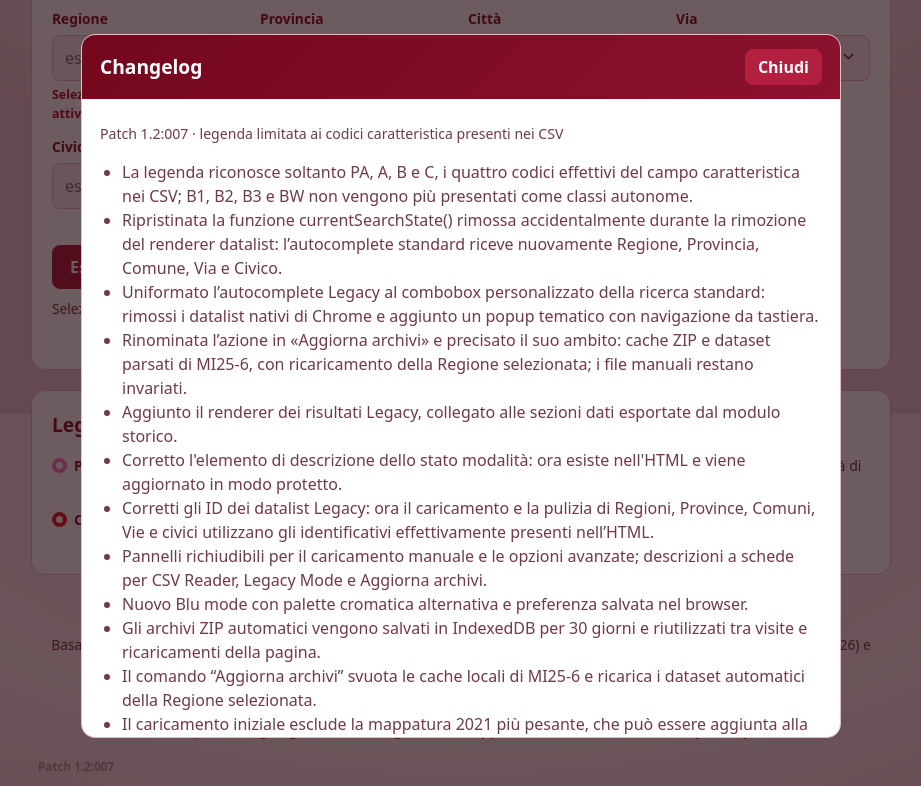
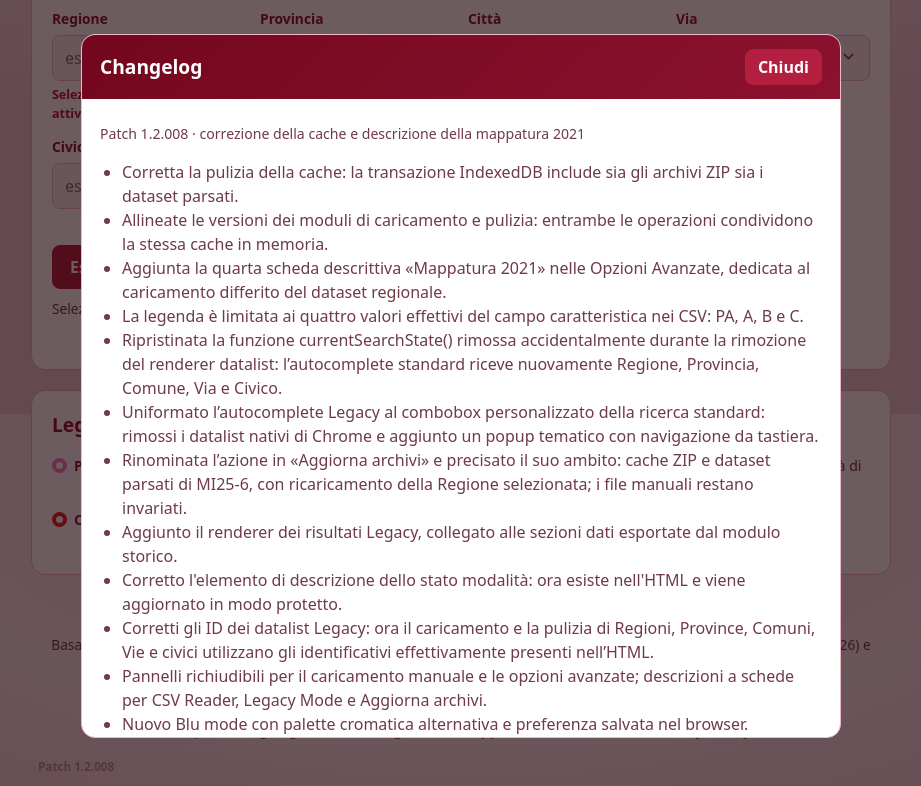
Before and after one commit to ElperLFY/MI25-6, a website: page index.html in a window 1280 px wide. Both pictures are taken after a click on the button "Changelog". Shown: the part 386-1172 px from the top of the page, without its empty margins (179-1100 px from the left). Drawn offline with Linux system fonts and the light colour scheme.

Commit message:
Patch 1.2.008: fix cache invalidation and document 2021 dataset

```diff
--- a/index.html
+++ b/index.html
@@ -74,6 +74,7 @@
                 <button type="button" class="description-tab" id="description-tab-csv" role="tab" aria-selected="true" aria-controls="description-panel-csv" data-description-tab="csv-reader">CSV Reader</button>
                 <button type="button" class="description-tab" id="description-tab-legacy" role="tab" aria-selected="false" aria-controls="description-panel-legacy" data-description-tab="legacy" tabindex="-1">Legacy Mode</button>
                 <button type="button" class="description-tab" id="description-tab-cache" role="tab" aria-selected="false" aria-controls="description-panel-cache" data-description-tab="cache" tabindex="-1">Aggiorna archivi</button>
+                <button type="button" class="description-tab" id="description-tab-2021" role="tab" aria-selected="false" aria-controls="description-panel-2021" data-description-tab="fixed-survey-2021" tabindex="-1">Mappatura 2021</button>
               </div>
               <div class="description-panel" id="description-panel-csv" role="tabpanel" aria-labelledby="description-tab-csv" data-description-panel="csv-reader">
                 <p><strong>CSV Reader</strong> apre il contenuto completo del CSV originale per la Regione e il dataset selezionati, mantenendo intestazioni, colonne e ordine delle righe. La tabella è paginata; il dataset completo viene caricato soltanto quando attivi questa modalità e può richiedere più memoria e tempo.</p>
@@ -83,6 +84,9 @@
               </div>
               <div class="description-panel" id="description-panel-cache" role="tabpanel" aria-labelledby="description-tab-cache" data-description-panel="cache" hidden>
                 <p><strong>Aggiorna archivi</strong> svuota le cache gestite da MI25-6: gli ZIP originali e i dataset già parsati in IndexedDB, oltre ai byte ZIP conservati in memoria dal Web Worker. Se hai selezionato una Regione, scarica nuovamente e rielabora i dataset automatici di quella Regione. Senza una Regione selezionata, svuota le cache e il nuovo download avviene alla selezione successiva. I file caricati manualmente restano invariati. Non cancella la cache generale di Chrome, i dati di altri siti o i dati dell’API Legacy.</p>
+              </div>
+              <div class="description-panel" id="description-panel-2021" role="tabpanel" aria-labelledby="description-tab-2021" data-description-panel="fixed-survey-2021" hidden>
+                <p><strong>Mappatura reti fisse 2021</strong> aggiunge alla ricerca l’archivio Infratel 2021 della sola Regione selezionata. Il pulsante dedicato scarica lo ZIP regionale, lo decomprime e analizza i CSV nel Web Worker; i record vengono poi confrontati con gli altri dataset già caricati e possono comparire nella scheda del risultato con i campi disponibili, tra cui operatore, tecnologia, anno di copertura e valori di velocità. È un caricamento differito perché l’archivio può essere pesante: non scarica il 2021 per tutte le Regioni, non sostituisce la classificazione PA/A/B/C della mappatura 2025 e non interroga l’API esterna di Legacy Mode.</p>
               </div>
             </div>
           </details>
@@ -305,7 +309,7 @@
       <span aria-hidden="true">·</span>
       <a href="https://mappatura2024.amennillo.eu" target="_blank" rel="noopener noreferrer">API storica Handymenny</a>
     </nav>
-    <button type="button" class="build-tag" id="build-tag" title="Apri il changelog">Patch 1.2:007</button>
+    <button type="button" class="build-tag" id="build-tag" title="Apri il changelog">Patch 1.2.008</button>
   </footer>
 
   <dialog class="info-dialog" id="info-dialog" aria-labelledby="dialog-title">
@@ -371,9 +375,12 @@
         </details>
       </div>
       <div id="changelog-content" hidden>
-        <p class="hint">Patch 1.2:007 · legenda limitata ai codici caratteristica presenti nei CSV</p>
+        <p class="hint">Patch 1.2.008 · correzione della cache e descrizione della mappatura 2021</p>
         <ul>
-          <li>La legenda riconosce soltanto PA, A, B e C, i quattro codici effettivi del campo caratteristica nei CSV; B1, B2, B3 e BW non vengono più presentati come classi autonome.</li>
+          <li>Corretta la pulizia della cache: la transazione IndexedDB include sia gli archivi ZIP sia i dataset parsati.</li>
+           <li>Allineate le versioni dei moduli di caricamento e pulizia: entrambe le operazioni condividono la stessa cache in memoria.</li>
+           <li>Aggiunta la quarta scheda descrittiva «Mappatura 2021» nelle Opzioni Avanzate, dedicata al caricamento differito del dataset regionale.</li>
+           <li>La legenda è limitata ai quattro valori effettivi del campo caratteristica nei CSV: PA, A, B e C.</li>
           <li>Ripristinata la funzione currentSearchState() rimossa accidentalmente durante la rimozione del renderer datalist: l’autocomplete standard riceve nuovamente Regione, Provincia, Comune, Via e Civico.</li>
           <li>Uniformato l’autocomplete Legacy al combobox personalizzato della ricerca standard: rimossi i datalist nativi di Chrome e aggiunto un popup tematico con navigazione da tastiera.</li>
           <li>Rinominata l’azione in «Aggiorna archivi» e precisato il suo ambito: cache ZIP e dataset parsati di MI25-6, con ricaricamento della Regione selezionata; i file manuali restano invariati.</li>
@@ -398,6 +405,6 @@
     </div>
   </dialog>
 
-  <script type="module" src="./JS/app.js?v=1.2.007"></script>
+  <script type="module" src="./JS/app.js?v=1.2.008"></script>
 </body>
 </html>
```
